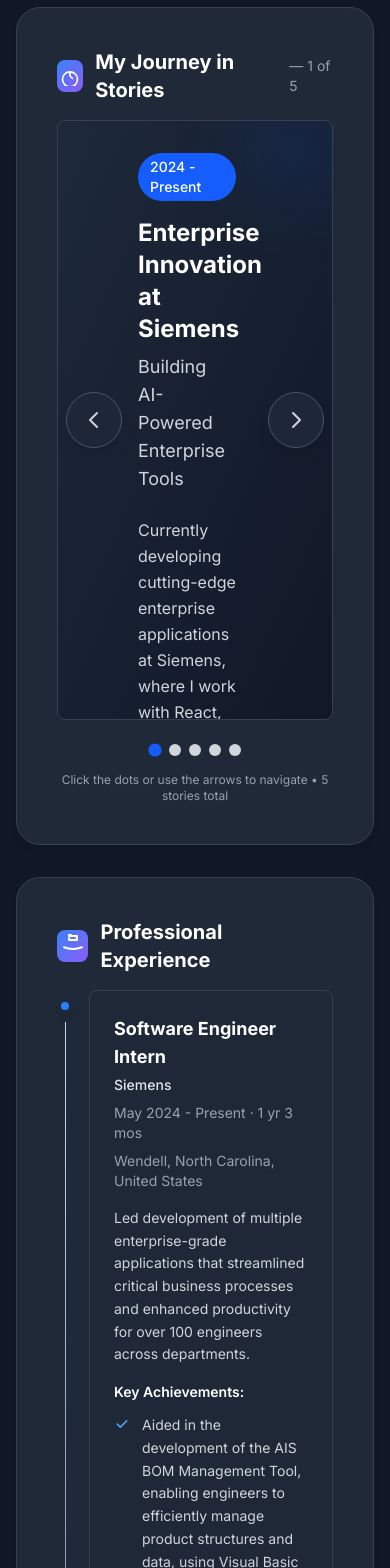
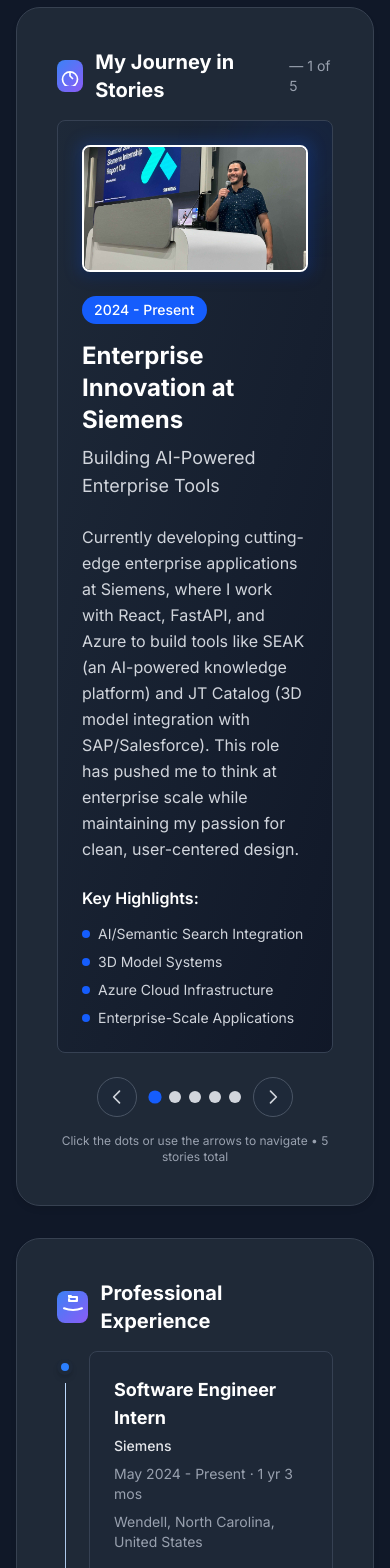
Before and after one commit to miles-hollifield/miles-portfolio-blog, a Next.js app: page /about in a window 390 px wide. Shown: the part 2460-4028 px from the top of the page. Built offline with nearby package versions, Linux system fonts and the light colour scheme.

Commit message:
Refactor SlideshowTimeline component: Improve code readability, enhance layout responsiveness, and update navigation controls for better user experience

```diff
--- a/src/app/components/SlideshowTimeline.tsx
+++ b/src/app/components/SlideshowTimeline.tsx
@@ -1,59 +1,89 @@
-'use client';
+"use client";
 
-import React, { useState, useEffect } from 'react';
-import Image from 'next/image';
+import React, { useState, useEffect } from "react";
+import Image from "next/image";
 
 const timelineStories = [
   {
     period: "2024 - Present",
     title: "Enterprise Innovation at Siemens",
     subtitle: "Building AI-Powered Enterprise Tools",
-    story: "Currently developing cutting-edge enterprise applications at Siemens, where I work with React, FastAPI, and Azure to build tools like SEAK (an AI-powered knowledge platform) and JT Catalog (3D model integration with SAP/Salesforce). This role has pushed me to think at enterprise scale while maintaining my passion for clean, user-centered design.",
-    highlights: ["AI/Semantic Search Integration", "3D Model Systems", "Azure Cloud Infrastructure", "Enterprise-Scale Applications"],
+    story:
+      "Currently developing cutting-edge enterprise applications at Siemens, where I work with React, FastAPI, and Azure to build tools like SEAK (an AI-powered knowledge platform) and JT Catalog (3D model integration with SAP/Salesforce). This role has pushed me to think at enterprise scale while maintaining my passion for clean, user-centered design.",
+    highlights: [
+      "AI/Semantic Search Integration",
+      "3D Model Systems",
+      "Azure Cloud Infrastructure",
+      "Enterprise-Scale Applications",
+    ],
     color: "bg-blue-600",
     accentColor: "blue",
-    image: "/timeline-images/miles-siemens.jpg"
+    image: "/timeline-images/miles-siemens.jpg",
   },
   {
     period: "2023",
     title: "Solution Architecture Deep Dive",
     subtitle: "Mastering Full-Stack Integration",
-    story: "At Unifyr, I dove deep into the world of solution architecture, building Angular-based client portals and complex Salesforce integrations. This experience taught me how different systems talk to each other and how to design solutions that scale. Working with Workato/Blendr for data pipelines was like solving puzzles at an enterprise level.",
-    highlights: ["Angular Client Portals", "Salesforce Integration", "Data Pipeline Architecture", "System Reliability"],
+    story:
+      "At Unifyr, I dove deep into the world of solution architecture, building Angular-based client portals and complex Salesforce integrations. This experience taught me how different systems talk to each other and how to design solutions that scale. Working with Workato/Blendr for data pipelines was like solving puzzles at an enterprise level.",
+    highlights: [
+      "Angular Client Portals",
+      "Salesforce Integration",
+      "Data Pipeline Architecture",
+      "System Reliability",
+    ],
     color: "bg-purple-600",
     accentColor: "purple",
-    image: "/timeline-images/miles-wolfpack-shirt.jpg"
+    image: "/timeline-images/miles-wolfpack-shirt.jpg",
   },
   {
     period: "2022 - The Juggling Act",
     title: "NASA, Jobs, and Transfer Dreams",
     subtitle: "The Year I Did Everything",
-    story: "2022 was my most challenging year yet. I was simultaneously working on a NASA lunar rover mission design, pulling logistics duty at Biltmore in extreme summer heat, testing wastewater at Pace Analytical, AND completing my transfer requirements for NC State. It sounds impossible, but each role taught me something different about problem-solving and resilience.",
-    highlights: ["NASA NCAS Research Program", "Biltmore Event Logistics", "Lab Analysis & Testing", "NC State Transfer Prep"],
+    story:
+      "2022 was my most challenging year yet. I was simultaneously working on a NASA lunar rover mission design, pulling logistics duty at Biltmore in extreme summer heat, testing wastewater at Pace Analytical, AND completing my transfer requirements for NC State. It sounds impossible, but each role taught me something different about problem-solving and resilience.",
+    highlights: [
+      "NASA NCAS Research Program",
+      "Biltmore Event Logistics",
+      "Lab Analysis & Testing",
+      "NC State Transfer Prep",
+    ],
     color: "bg-orange-600",
     accentColor: "orange",
-    image: "/timeline-images/miles-nasa.jpg"
+    image: "/timeline-images/miles-nasa.jpg",
   },
   {
     period: "2021-2022",
     title: "Finding My Voice in Web Development",
     subtitle: "From College Web Assistant to Freelancer",
-    story: "While finishing my degree at AB Tech, I discovered my love for web development through my role as Web Assistant. Managing the college's Drupal site taught me about accessibility and SEO, but freelancing taught me about clients, deadlines, and turning technical skills into real-world solutions. Building custom WordPress sites for local businesses was incredibly rewarding.",
-    highlights: ["Drupal CMS Management", "SEO & Accessibility", "Freelance Client Work", "PHP & WordPress Development"],
+    story:
+      "While finishing my degree at AB Tech, I discovered my love for web development through my role as Web Assistant. Managing the college's Drupal site taught me about accessibility and SEO, but freelancing taught me about clients, deadlines, and turning technical skills into real-world solutions. Building custom WordPress sites for local businesses was incredibly rewarding.",
+    highlights: [
+      "Drupal CMS Management",
+      "SEO & Accessibility",
+      "Freelance Client Work",
+      "PHP & WordPress Development",
+    ],
     color: "bg-green-600",
     accentColor: "green",
-    image: "/timeline-images/miles-2021.jpg"
+    image: "/timeline-images/miles-2021.jpg",
   },
   {
     period: "2019-2021",
     title: "The Foundation Years",
     subtitle: "Working Full-Time While Building My Future",
-    story: "This is where it all began. While working full-time as a Shift Lead at a locally-owned bakery in Asheville, North Carolina, I was building my programming skills at Asheville-Buncombe Technical Community College. Those early morning shifts before class and late-night coding sessions taught me more about time management and determination than any textbook ever could. Every day was about balancing the immediate (working my day job) with the future (becoming a developer).",
-    highlights: ["Full-Time Bakery Job", "AAS - Software & Web Development", "Time Management Mastery", "Foundation Programming Skills"],
+    story:
+      "This is where it all began. While working full-time as a Shift Lead at a locally-owned bakery in Asheville, North Carolina, I was building my programming skills at Asheville-Buncombe Technical Community College. Those early morning shifts before class and late-night coding sessions taught me more about time management and determination than any textbook ever could. Every day was about balancing the immediate (working my day job) with the future (becoming a developer).",
+    highlights: [
+      "Full-Time Bakery Job",
+      "AAS - Software & Web Development",
+      "Time Management Mastery",
+      "Foundation Programming Skills",
+    ],
     color: "bg-amber-600",
     accentColor: "amber",
-    image: "/timeline-images/wellbred.jpg"
-  }
+    image: "/timeline-images/wellbred.jpg",
+  },
 ];
 
 export default function SlideshowTimeline() {
@@ -101,8 +131,18 @@
     <div className="about-card">
       <h3 className="flex items-center gap-2 text-xl font-bold text-white mb-6">
         <div className="icon">
-          <svg className="w-5 h-5" fill="none" stroke="currentColor" viewBox="0 0 24 24">
-            <path strokeLinecap="round" strokeLinejoin="round" strokeWidth={2} d="M12 8v4l3 3m6 1a9 9 0 11-18 0 9 9 0 0118 0z" />
+          <svg
+            className="w-5 h-5"
+            fill="none"
+            stroke="currentColor"
+            viewBox="0 0 24 24"
+          >
+            <path
+              strokeLinecap="round"
+              strokeLinejoin="round"
+              strokeWidth={2}
+              d="M12 8v4l3 3m6 1a9 9 0 11-18 0 9 9 0 0118 0z"
+            />
           </svg>
         </div>
         My Journey in Stories
@@ -112,32 +152,19 @@
       </h3>
 
       {/* Main slideshow area */}
-      <div className="relative bg-gradient-to-br from-gray-800 to-gray-900 rounded-lg p-8 h-[600px] overflow-hidden border border-gray-700">
+      <div className="relative bg-gradient-to-br from-gray-800 to-gray-900 rounded-lg p-6 sm:p-8 overflow-hidden border border-gray-700 min-h-[420px] lg:min-h-[520px]">
         {/* Background decoration */}
-        <div className={`absolute top-0 right-0 w-32 h-32 ${currentStory.color} opacity-10 rounded-full blur-2xl transform translate-x-8 -translate-y-8`}></div>
+        <div
+          className={`absolute top-0 right-0 w-32 h-32 ${currentStory.color} opacity-10 rounded-full blur-2xl transform translate-x-8 -translate-y-8`}
+        ></div>
 
-        {/* Left Navigation Button */}
-        <button
-          onClick={prevSlide}
-          className="absolute left-2 top-1/2 -translate-y-1/2 z-20 w-14 h-14 bg-gray-800/95 hover:bg-gray-700 shadow-lg hover:shadow-2xl rounded-full flex items-center justify-center transition-all duration-300 group border border-gray-600"
+          {/* In-slide nav buttons removed to avoid overlaying content */}
+
+        {/* Responsive layout: image on top for small screens, side-by-side on large */}
+        <div
+          key={currentSlide}
+          className="relative z-10 grid grid-cols-1 lg:grid-cols-2 gap-6 lg:gap-8 h-full opacity-0 animate-[fadeIn_0.5s_ease-in-out_forwards]"
         >
-          <svg className="w-6 h-6 text-gray-300 group-hover:text-white transition-colors" fill="none" stroke="currentColor" viewBox="0 0 24 24">
-            <path strokeLinecap="round" strokeLinejoin="round" strokeWidth={2} d="M15 19l-7-7 7-7" />
-          </svg>
-        </button>
-
-        {/* Right Navigation Button */}
-        <button
-          onClick={nextSlide}
-          className="absolute right-2 top-1/2 -translate-y-1/2 z-20 w-14 h-14 bg-gray-800/95 hover:bg-gray-700 shadow-lg hover:shadow-2xl rounded-full flex items-center justify-center transition-all duration-300 group border border-gray-600"
-        >
-          <svg className="w-6 h-6 text-gray-300 group-hover:text-white transition-colors" fill="none" stroke="currentColor" viewBox="0 0 24 24">
-            <path strokeLinecap="round" strokeLinejoin="round" strokeWidth={2} d="M9 5l7 7-7 7" />
-          </svg>
-        </button>
-
-        {/* Two-column layout */}
-        <div key={currentSlide} className="relative z-10 grid grid-cols-1 lg:grid-cols-2 gap-8 h-full px-12 opacity-0 animate-[fadeIn_0.5s_ease-in-out_forwards]">
           <style jsx>{`
             @keyframes fadeIn {
               from {
@@ -150,16 +177,22 @@
               }
             }
           `}</style>
-          {/* Content column */}
-          <div className="flex flex-col justify-center pr-4">
+          {/* Content column (below image on small, left on large) */}
+          <div className="order-2 lg:order-1 flex flex-col justify-center lg:pr-4">
             {/* Period badge */}
-            <div className={`inline-block px-3 py-1 ${currentStory.color} text-white text-sm font-medium rounded-full mb-4 w-fit`}>
+            <div
+              className={`inline-block px-3 py-1 ${currentStory.color} text-white text-sm font-medium rounded-full mb-4 w-fit`}
+            >
               {currentStory.period}
             </div>
 
             {/* Title and subtitle */}
-            <h4 className="text-2xl font-bold text-white mb-2">{currentStory.title}</h4>
-            <p className="text-lg text-gray-300 mb-6">{currentStory.subtitle}</p>
+            <h4 className="text-2xl font-bold text-white mb-2">
+              {currentStory.title}
+            </h4>
+            <p className="text-lg text-gray-300 mb-6">
+              {currentStory.subtitle}
+            </p>
 
             {/* Story content */}
             <p className="text-gray-300 leading-relaxed mb-6 text-base">
@@ -169,10 +202,12 @@
             {/* Highlights */}
             <div className="space-y-3">
               <h5 className="font-semibold text-white">Key Highlights:</h5>
-              <div className="grid grid-cols-2 gap-2">
+              <div className="grid grid-cols-1 sm:grid-cols-2 gap-2">
                 {currentStory.highlights.map((highlight, index) => (
                   <div key={index} className="flex items-center gap-2">
-                    <div className={`w-2 h-2 ${currentStory.color} rounded-full flex-shrink-0`}></div>
+                    <div
+                      className={`w-2 h-2 ${currentStory.color} rounded-full flex-shrink-0`}
+                    ></div>
                     <span className="text-sm text-gray-300">{highlight}</span>
                   </div>
                 ))}
@@ -180,12 +215,13 @@
             </div>
           </div>
 
-          {/* Image column */}
-          <div className="flex items-center justify-center pl-4">
-            <div className="relative w-full max-w-sm h-120">
+          {/* Image column (on top for small screens) */}
+          <div className="order-1 lg:order-2 flex items-center justify-center lg:pl-4">
+            {/* Aspect ratio container for consistent sizing across breakpoints */}
+            <div className="relative w-full max-w-full sm:max-w-xl lg:max-w-2xl aspect-[16/9] sm:aspect-[4/3] lg:aspect-[4/3]">
               {/* Loading placeholder */}
               {!allImagesPreloaded && (
-                <div className="w-full h-full bg-gray-200 rounded-lg shadow-lg border-2 border-white flex items-center justify-center">
+                <div className="absolute inset-0 bg-gray-200 rounded-lg shadow-lg border-2 border-white flex items-center justify-center">
                   <div className="animate-spin rounded-full h-12 w-12 border-b-2 border-blue-600"></div>
                 </div>
               )}
@@ -196,14 +232,15 @@
                   <Image
                     src={currentStory.image}
                     alt={`${currentStory.title} - ${currentStory.period}`}
-                    width={300}
-                    height={200}
-                    className="w-full h-full object-cover rounded-lg shadow-lg border-2 border-white"
+                    fill
+                    className="object-cover rounded-lg shadow-lg border-2 border-white"
                     unoptimized
                     priority={currentSlide === 0} // Priority for first image
                   />
                   {/* Image frame effect */}
-                  <div className={`absolute -inset-1 ${currentStory.color} opacity-20 rounded-lg blur-sm -z-10`}></div>
+                  <div
+                    className={`absolute -inset-1 ${currentStory.color} opacity-20 rounded-lg blur-sm -z-10`}
+                  ></div>
                 </>
               )}
             </div>
@@ -212,13 +249,25 @@
       </div>
 
       {/* Navigation controls */}
-      <div className="flex items-center justify-center mt-6">
+      <div className="flex items-center justify-center gap-3 mt-6">
+        {/* Prev button */}
+        <button
+          onClick={prevSlide}
+          aria-label="Previous story"
+          className="w-10 h-10 sm:w-11 sm:h-11 bg-gray-800 hover:bg-gray-700 border border-gray-600 rounded-full flex items-center justify-center text-gray-300 hover:text-white transition-colors focus:outline-none focus-visible:ring-2 focus-visible:ring-offset-2 focus-visible:ring-blue-500 focus-visible:ring-offset-gray-900"
+        >
+          <svg className="w-5 h-5" fill="none" stroke="currentColor" viewBox="0 0 24 24">
+            <path strokeLinecap="round" strokeLinejoin="round" strokeWidth={2} d="M15 19l-7-7 7-7" />
+          </svg>
+        </button>
+
         {/* Slide indicators */}
         <div className="flex gap-2">
           {timelineStories.map((_, index) => (
             <button
               key={index}
               onClick={() => goToSlide(index)}
+              aria-label={`Go to story ${index + 1}`}
               className={`w-3 h-3 rounded-full transition-all ${
                 index === currentSlide
                   ? `${currentStory.color} scale-110`
@@ -227,12 +276,24 @@
             />
           ))}
         </div>
+
+        {/* Next button */}
+        <button
+          onClick={nextSlide}
+          aria-label="Next story"
+          className="w-10 h-10 sm:w-11 sm:h-11 bg-gray-800 hover:bg-gray-700 border border-gray-600 rounded-full flex items-center justify-center text-gray-300 hover:text-white transition-colors focus:outline-none focus-visible:ring-2 focus-visible:ring-offset-2 focus-visible:ring-blue-500 focus-visible:ring-offset-gray-900"
+        >
+          <svg className="w-5 h-5" fill="none" stroke="currentColor" viewBox="0 0 24 24">
+            <path strokeLinecap="round" strokeLinejoin="round" strokeWidth={2} d="M9 5l7 7-7 7" />
+          </svg>
+        </button>
       </div>
 
       {/* Auto-play option (optional) */}
       <div className="mt-4 text-center">
         <p className="text-xs text-gray-400">
-          Click the dots or use the arrows to navigate • {totalSlides} stories total
+          Click the dots or use the arrows to navigate • {totalSlides} stories
+          total
         </p>
       </div>
     </div>
```
